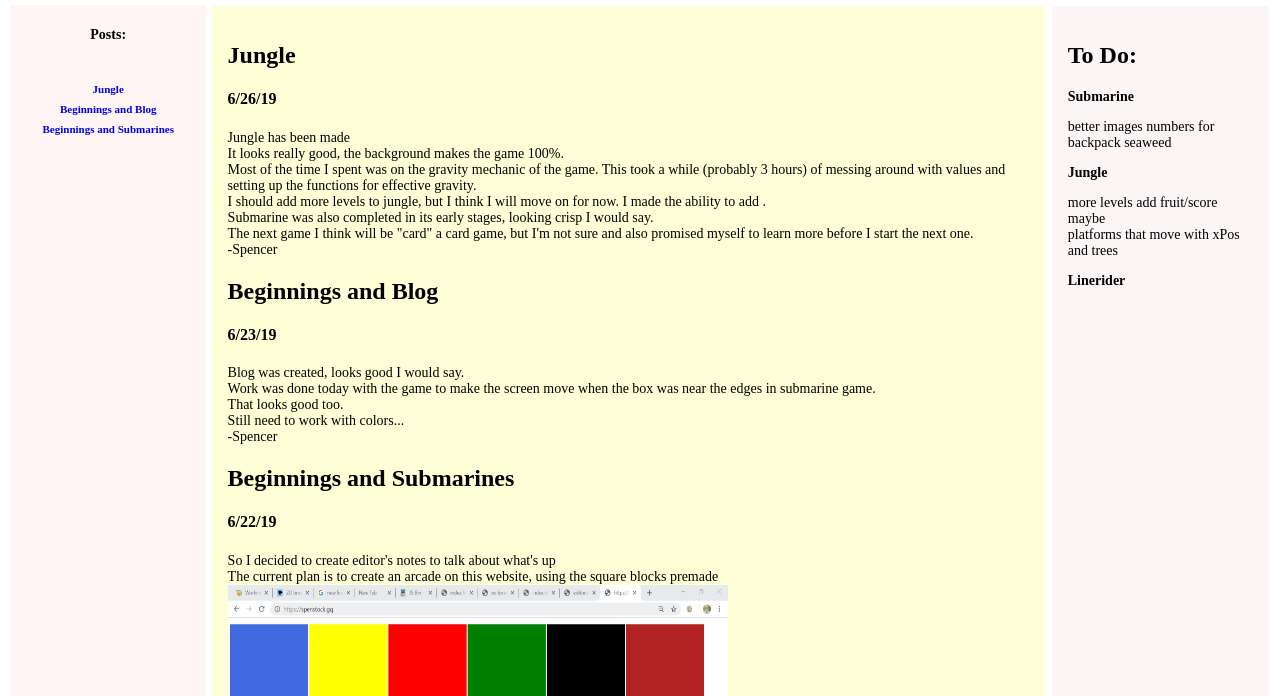
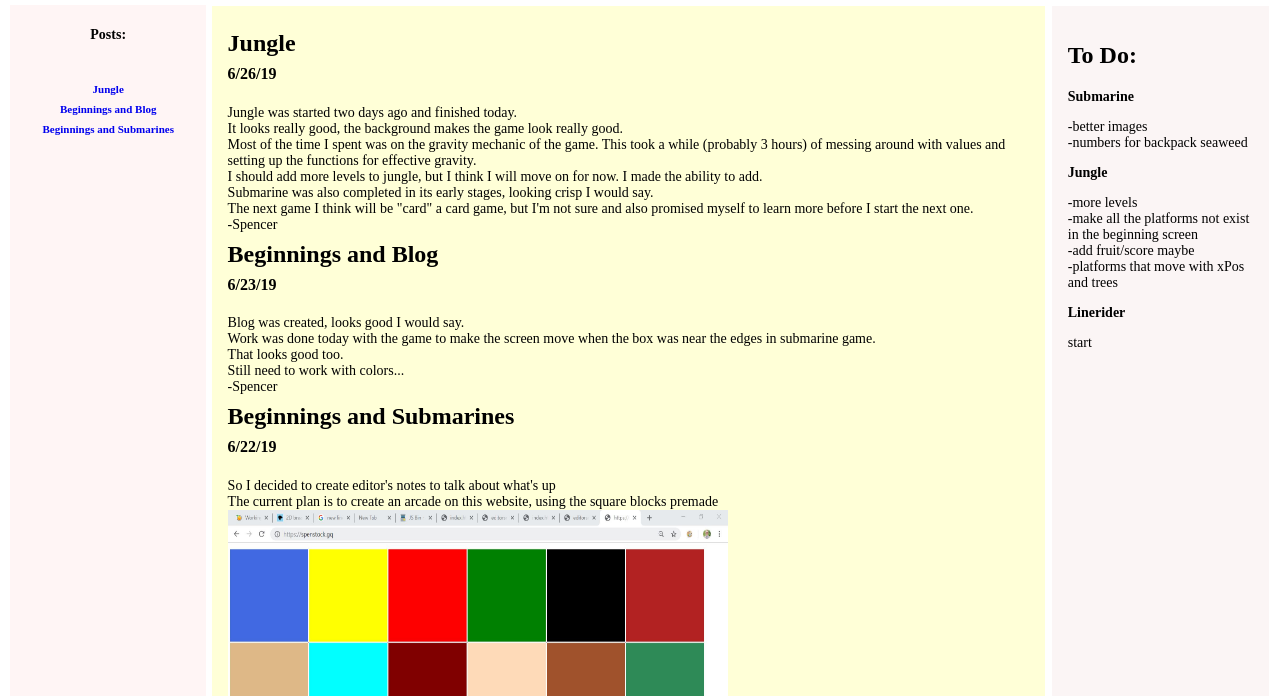
Before and after one commit to spenstock/website, a plain HTML site: page editorsnotes.html in a window 1280 px wide. Shown: the part 104-800 px from the top of the page. Drawn offline with Linux system fonts and the light colour scheme.

Commit message:
fixed up blog

```diff
--- a/editorsnotes.html
+++ b/editorsnotes.html
@@ -2,7 +2,7 @@
 <html lang="en">
 <head>
   <meta charset="utf-8">
-  <title>Blog</title>
+  <title>Stock</title>
   <style>
     header, footer {
       margin: 0.2em;
@@ -12,6 +12,9 @@
     }
     h3 {
         font-size: 14px;
+    }
+    h2 {
+      line-height: 2px;
     }
     .row {
 	display: flex;
@@ -82,10 +85,10 @@
   </article> -->
   <article><h2><a id=6/26/19>Jungle</a></h2>
     <h4>6/26/19</h4>
-    <p>Jungle has been made <br>
-    It looks really good, the background makes the game 100%. <br>
+    <p>Jungle was started two days ago and finished today. <br>
+    It looks really good, the background makes the game look really good. <br>
     Most of the time I spent was on the gravity mechanic of the game. This took a while (probably 3 hours) of messing around with values and setting up the functions for effective gravity.<br>
-    I should add more levels to jungle, but I think I will move on for now. I made the ability to add .<br>
+    I should add more levels to jungle, but I think I will move on for now. I made the ability to add.<br>
     Submarine was also completed in its early stages, looking crisp I would say.<br>
     The next game I think will be "card" a card game, but I'm not sure and also promised myself to learn more before I start the next one. <br>
     -Spencer</p>
@@ -119,19 +122,19 @@
   </main>
   <aside>
     <h1>To Do:<br></h1>
-
     <h3>Submarine<br></h3>
       <p>
-      better images
-      numbers for backpack seaweed
+      -better images<br>
+      -numbers for backpack seaweed
       </p>
       <h3>Jungle<br></h3>
-      <p>more levels
-          add fruit/score maybe <br>
-          platforms that move with xPos and trees
+      <p>-more levels<br>
+         -make all the platforms not exist in the beginning screen<br>
+          -add fruit/score maybe <br>
+          -platforms that move with xPos and trees
       </p>
       <h3>Linerider<br></h3>
-      <p></p>
+      <p>start</p>
   </aside>
 </div>
   <footer>June 2019 @ spenstock</footer>
```
